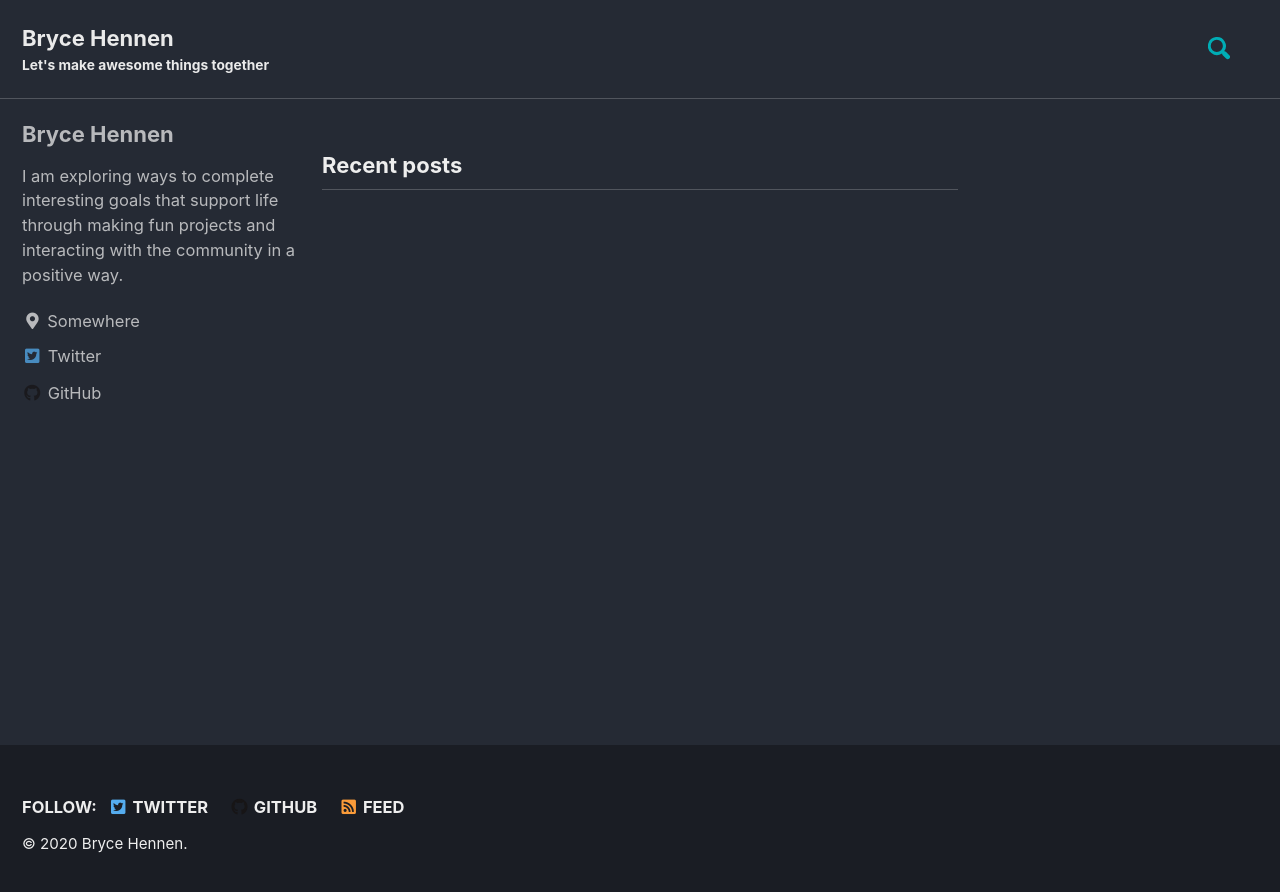
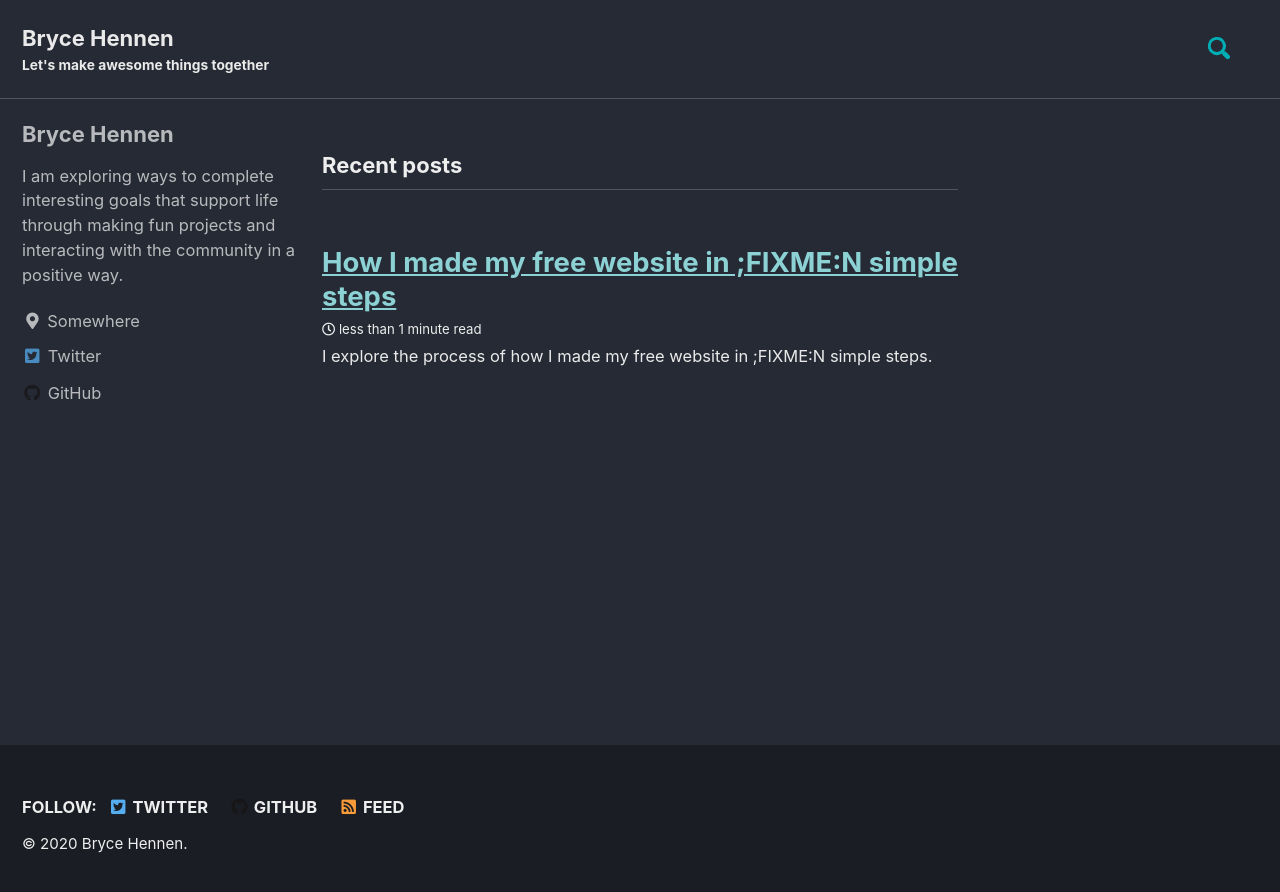
Before and after one commit to BHennen/BHennen.github.io, a Jekyll site: the page built from docs/index.html, in a window 1280 px wide. Shown: the top 892 px of the page. Built offline with Jekyll 4.4.1, drawn with Linux system fonts in a browser that asks for light colours; cached includes are drawn as plain includes; the list of posts is cut into pages by our own code.

Commit message:
add twitter, test post capability for first site. Looks good!

```diff
--- a/docs/_config.yml
+++ b/docs/_config.yml
@@ -70,7 +70,7 @@
 
 # Social Sharing
 twitter:
-  username               :
+  username               : brycehennen
 facebook:
   username               :
   app_id                 :
@@ -82,7 +82,7 @@
   type                   : # Person or Organization (defaults to Person)
   name                   : # If the user or organization name differs from the site's name
   links: # An array of links to social media profiles
-
+    - "https://twitter.com/brycehennen"
 # Analytics
 analytics:
   provider               : "google" # false (default), "google", "google-universal", "google-gtag", "custom"
--- /dev/null
+++ b/docs/_posts/2020-10-30-free-personal-website.md
@@ -0,0 +1,5 @@
+---
+title: How I made my free website in ;FIXME:N simple steps
+excerpt: I explore the process of how I made my free website in ;FIXME:N simple steps.
+---
+Hello, World!
```
